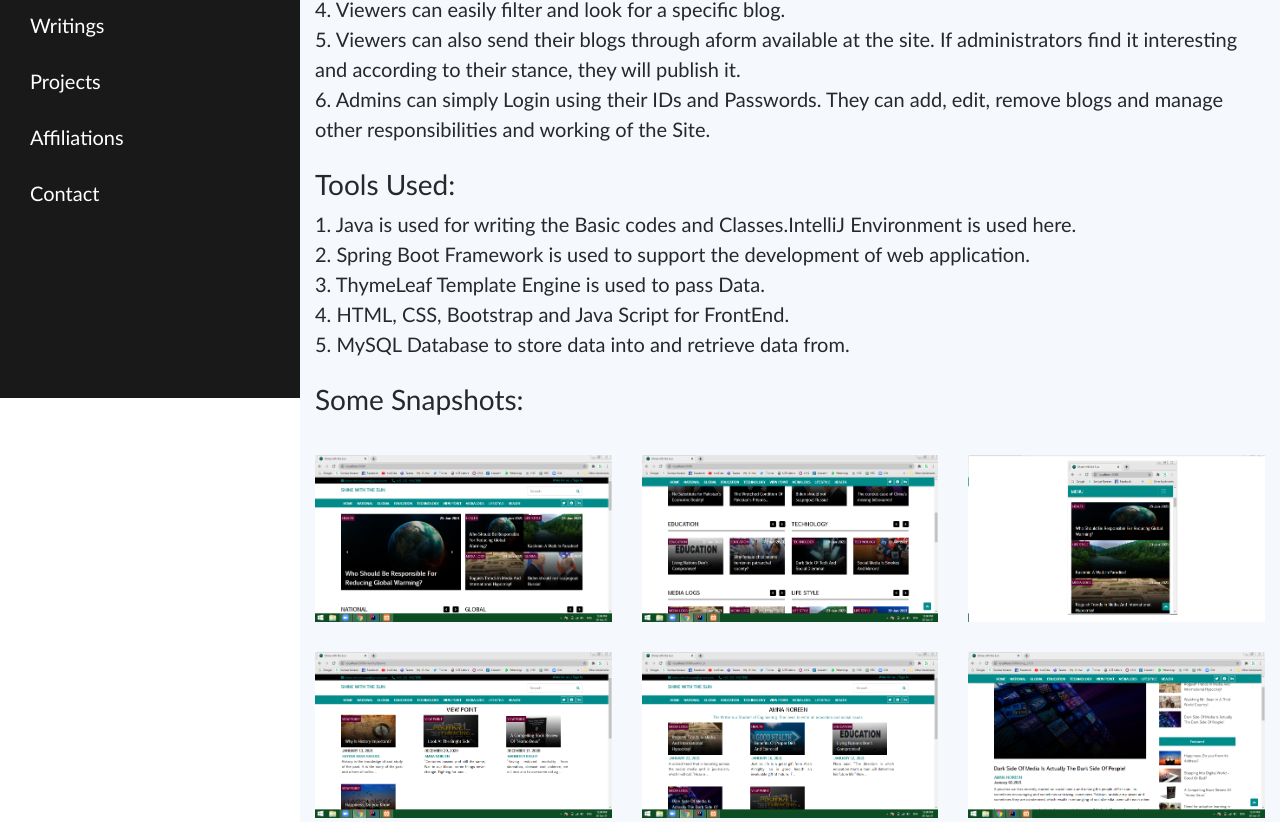
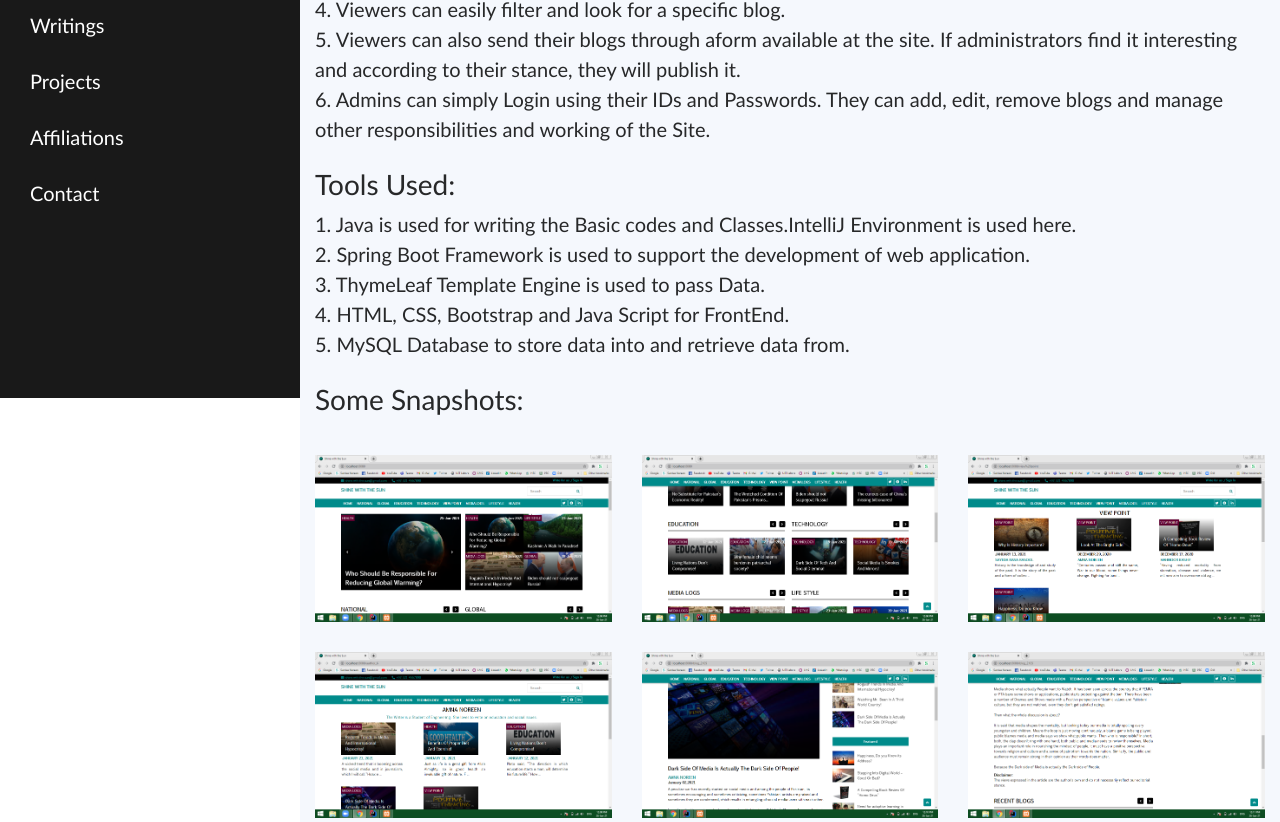
Before and after one commit to SundasNoreen/sundas, a plain HTML site: page blog.html in a window 1280 px wide. Shown: the part 402-1224 px from the top of the page. Drawn offline with Linux system fonts and the light colour scheme.

Commit message:
Update blog.html

```diff
--- a/blog.html
+++ b/blog.html
@@ -91,14 +91,7 @@
                         </div>
                     </div>
                 </div>
-                <div class="col-lg-4 col-md-6 portfolio-item filter-app">
-                    <div class="portfolio-wrap">
-                        <img src="img/3.PNG" class="img-fluid" alt="">
-                        <div class="portfolio-links">
-                            <a href="img/3.PNG" data-gall="portfolioGallery" class="venobox" title="Mobile View of Blog Site"><i class="bx bx-plus"></i></a>
-                        </div>
-                    </div>
-                </div>
+
                 <div class="col-lg-4 col-md-6 portfolio-item filter-app">
                     <div class="portfolio-wrap">
                         <img src="img/5.PNG" class="img-fluid" alt="">
```
